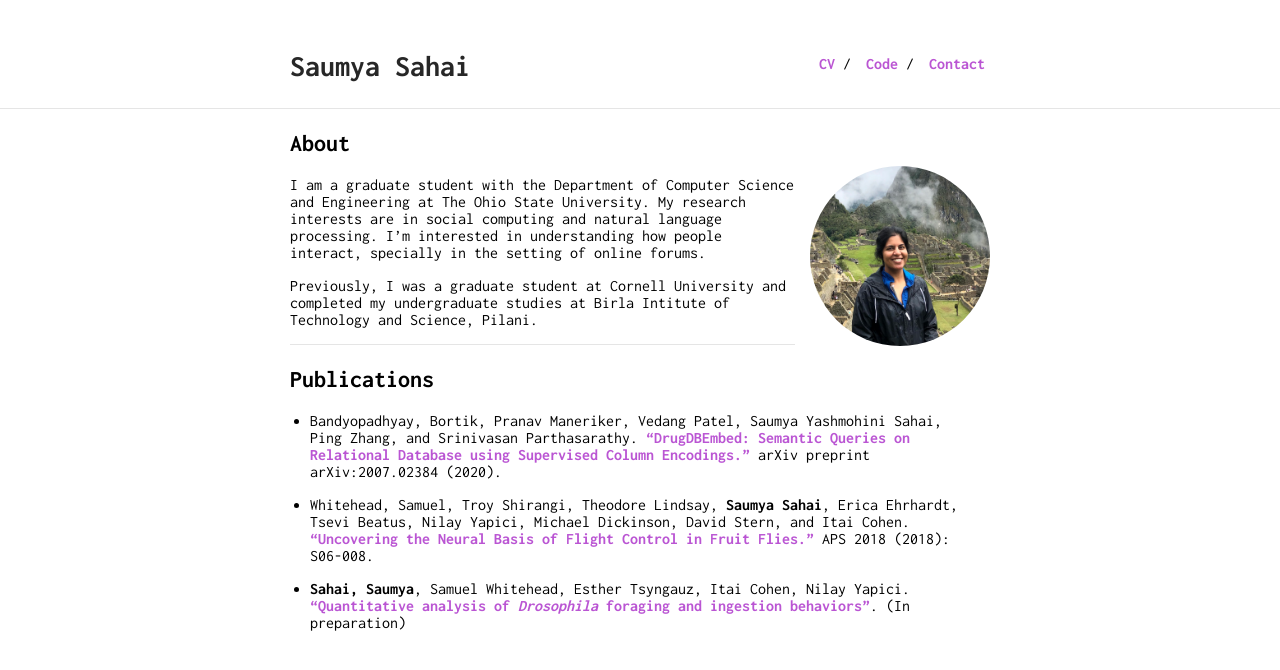
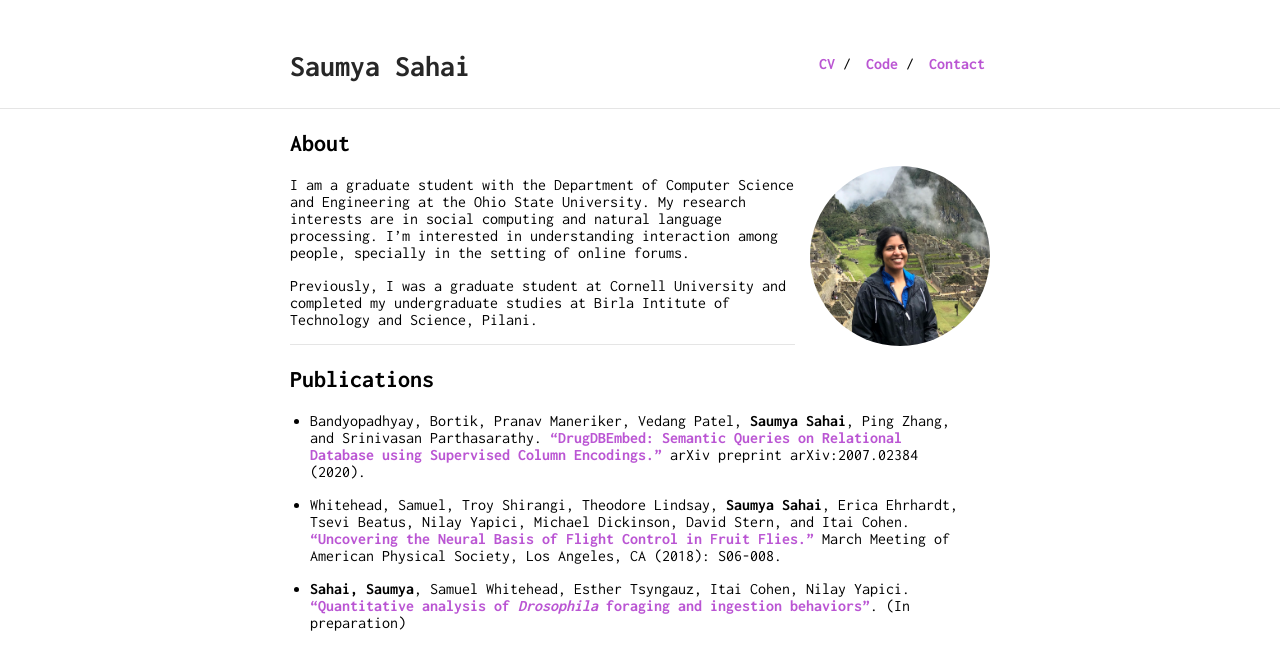
Before and after one commit to sahaisaumya/sahaisaumya.github.io, a Jekyll site: the page built from index.md, in a window 1280 px wide. Shown: the top 670 px of the page. Built offline with Jekyll 4.4.1, drawn with Linux system fonts in a browser that asks for light colours; our own code applies the rules of GitHub Pages for plain Markdown files.

Commit message:
Update index.md

```diff
--- a/index.md
+++ b/index.md
@@ -6,7 +6,7 @@ layout: default
 
 <img class="profile-picture" src="photo.jpg">
 
-I am a graduate student with the Department of Computer Science and Engineering at The Ohio State University. My research interests are in social computing and natural language processing. I'm interested in understanding how people interact, specially in the setting of online forums.
+I am a graduate student with the Department of Computer Science and Engineering at the Ohio State University. My research interests are in social computing and natural language processing. I'm interested in understanding interaction among people, specially in the setting of online forums.
 
 Previously, I was a graduate student at Cornell University and completed my undergraduate studies at Birla Intitute of Technology and Science, Pilani.
 
@@ -14,8 +14,8 @@ Previously, I was a graduate student at Cornell University and completed my unde
 
 ## Publications
 
-* Bandyopadhyay, Bortik, Pranav Maneriker, Vedang Patel, Saumya Yashmohini Sahai, Ping Zhang, and Srinivasan Parthasarathy. ["DrugDBEmbed: Semantic Queries on Relational Database using Supervised Column Encodings."](https://arxiv.org/pdf/2007.02384.pdf) arXiv preprint arXiv:2007.02384 (2020).
+* Bandyopadhyay, Bortik, Pranav Maneriker, Vedang Patel, **Saumya Sahai**, Ping Zhang, and Srinivasan Parthasarathy. ["DrugDBEmbed: Semantic Queries on Relational Database using Supervised Column Encodings."](https://arxiv.org/pdf/2007.02384.pdf) arXiv preprint arXiv:2007.02384 (2020).
 
-* Whitehead, Samuel, Troy Shirangi, Theodore Lindsay, **Saumya Sahai**, Erica Ehrhardt, Tsevi Beatus, Nilay Yapici, Michael Dickinson, David Stern, and Itai Cohen. ["Uncovering the Neural Basis of Flight Control in Fruit Flies."](https://ui.adsabs.harvard.edu/abs/2018APS..MARS06008W/abstract)  APS 2018 (2018): S06-008.
+* Whitehead, Samuel, Troy Shirangi, Theodore Lindsay, **Saumya Sahai**, Erica Ehrhardt, Tsevi Beatus, Nilay Yapici, Michael Dickinson, David Stern, and Itai Cohen. ["Uncovering the Neural Basis of Flight Control in Fruit Flies."](https://ui.adsabs.harvard.edu/abs/2018APS..MARS06008W/abstract)  March Meeting of American Physical Society, Los Angeles, CA (2018): S06-008.
 
 * **Sahai, Saumya**, Samuel Whitehead, Esther Tsyngauz, Itai Cohen,  Nilay Yapici. ["Quantitative analysis of *Drosophila* foraging and ingestion behaviors"](). (In preparation)
```
